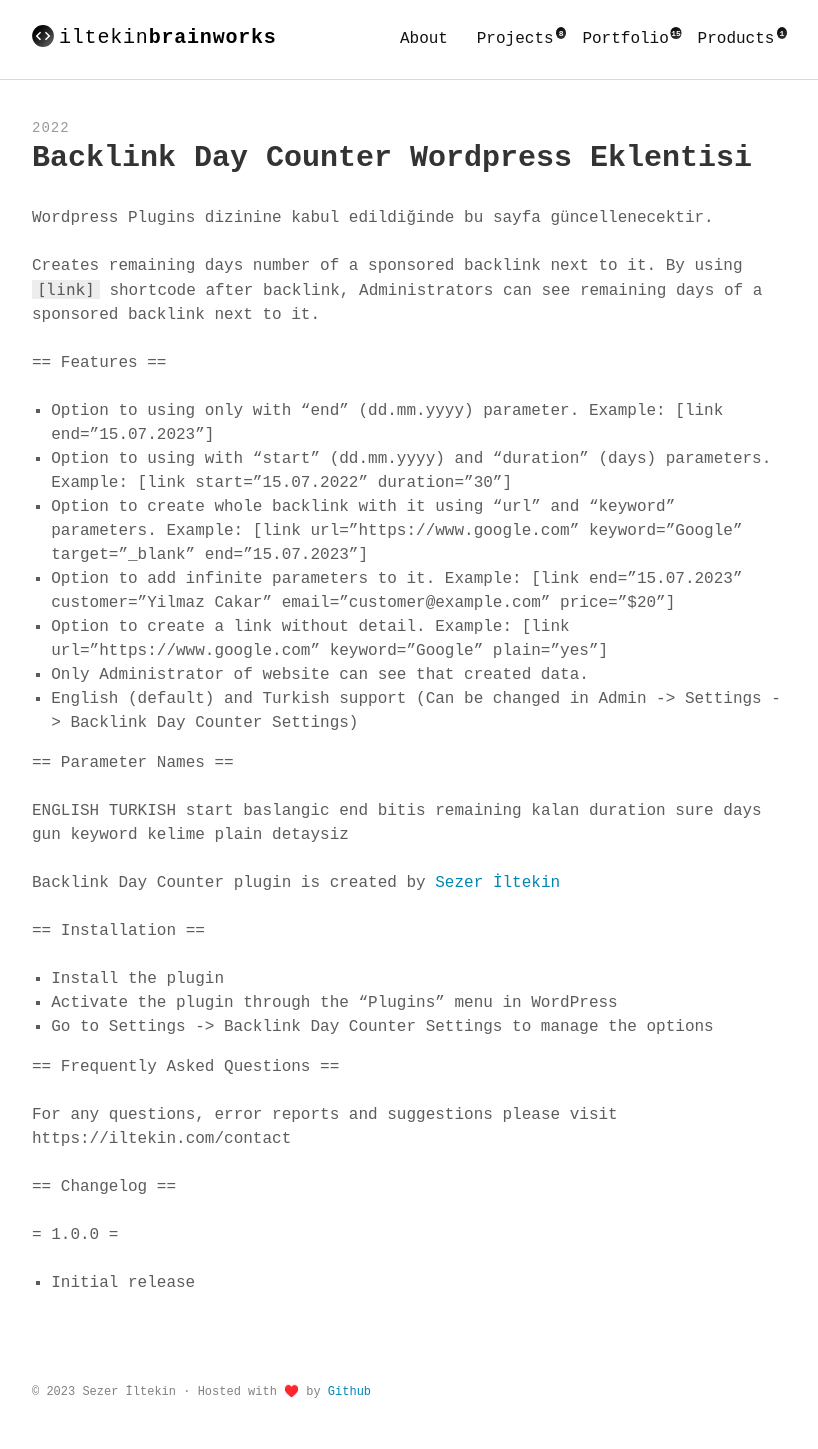
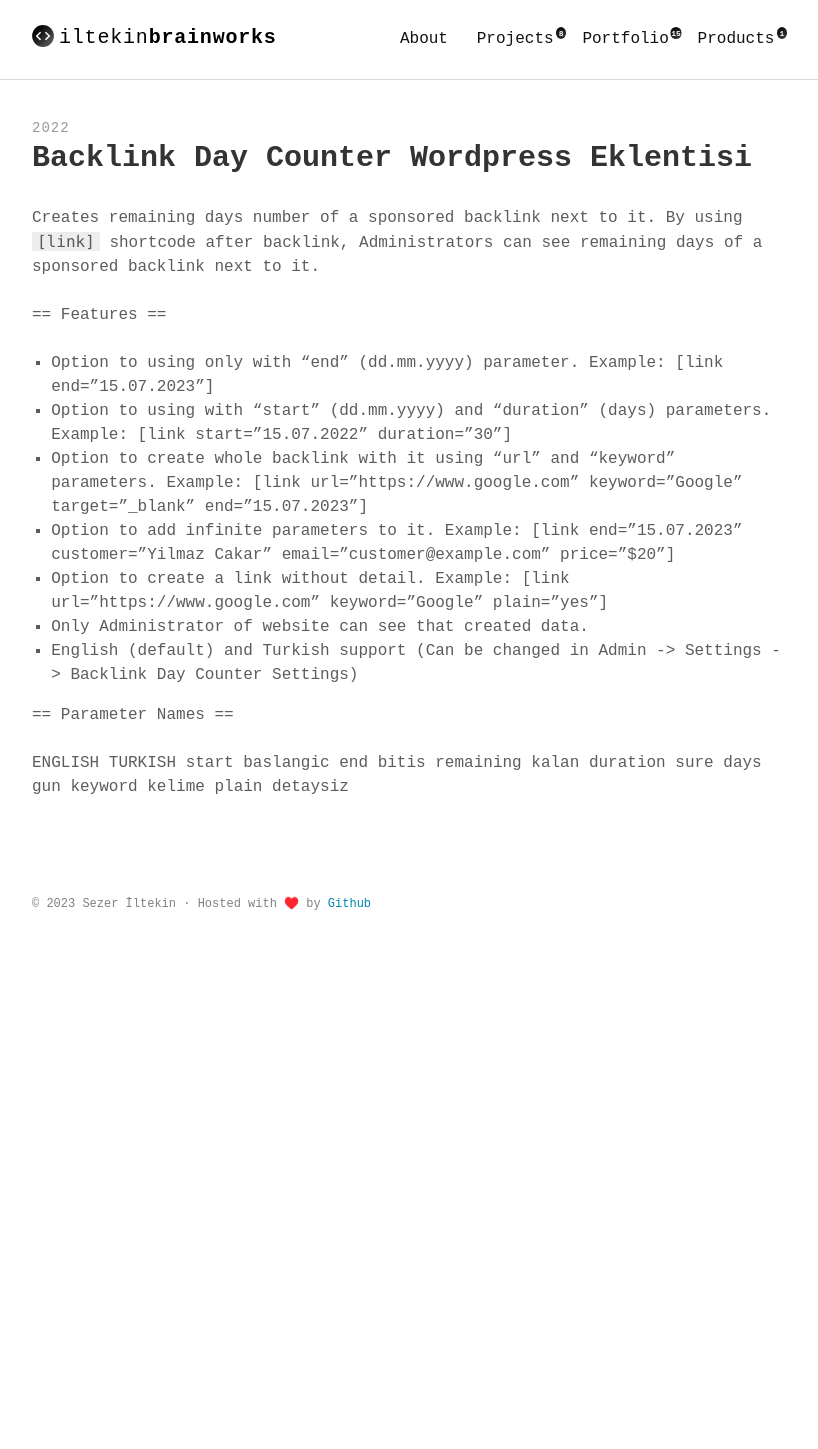
Before and after one commit to iltekin/iltekin.github.io, a Jekyll site: the page built from _projects/backlink-day-counter-wordpress-plugin.md, in a window 1280 px wide. Shown: the whole page, without its empty margins (232-1050 px from the left). Built offline with Jekyll 4.4.1, drawn with Linux system fonts in a browser that asks for light colours; some web fonts are replaced; after the commit the page ends 961 px from its top, so only the background shows below that.

Commit message:
edit projects template

```diff
--- a/_projects/backlink-day-counter-wordpress-plugin.md
+++ b/_projects/backlink-day-counter-wordpress-plugin.md
@@ -8,8 +8,6 @@
 year: 2022
 order: 005
 ---
-
-Wordpress Plugins dizinine kabul edildiğinde bu sayfa güncellenecektir.
 
 Creates remaining days number of a sponsored backlink next to it.
 By using `[link]` shortcode after backlink, Administrators can see remaining days of a sponsored backlink next to it.
@@ -34,20 +32,3 @@
 days            gun
 keyword         kelime
 plain           detaysiz
-
-Backlink Day Counter plugin is created by [Sezer İltekin](https://iltekin.com)
-
-== Installation ==
-
-1. Install the plugin
-2. Activate the plugin through the "Plugins" menu in WordPress
-3. Go to Settings -> Backlink Day Counter Settings to manage the options
-
-== Frequently Asked Questions ==
-
-For any questions, error reports and suggestions please visit https://iltekin.com/contact
-
-== Changelog ==
-
-= 1.0.0 =
-* Initial release
```
